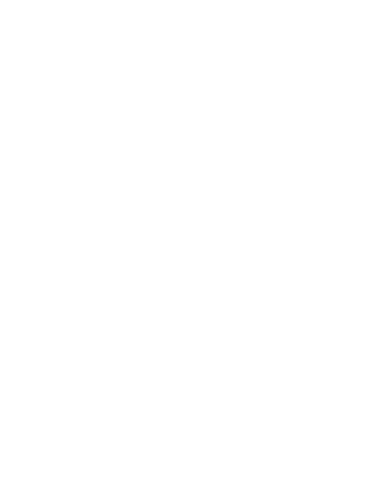
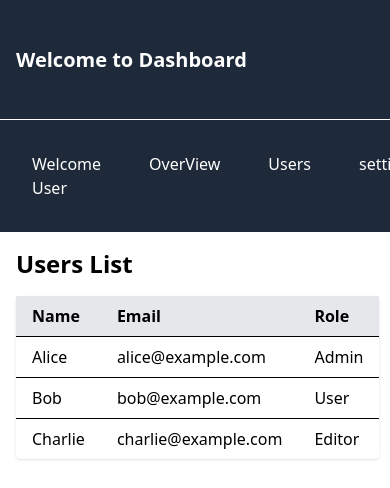
Before and after one commit to Vyshnav-Tv/Dashboard-app, a React (Vite) app: page /dashboard/user in a window 390 px wide. Before the commit this address had no page. Shown: the top 488 px of the page. Built offline with nearby package versions, Linux system fonts and the light colour scheme.

Commit message:
make the dashboard layout  responsive

```diff
--- a/src/App.jsx
+++ b/src/App.jsx
@@ -5,6 +5,7 @@ import SideBar from './components/SideBar'
 import Overview from './components/OverViewPage'
 import DashLayout from './components/DashLayout'
 import Settings from './components/Settings'
+import Users from './components/Users';
 
 function App() {
 
@@ -13,10 +14,13 @@ function App() {
     <>
     <BrowserRouter>
     <Routes>
-                <Route path="/login" element={<LoginPage />} />
-                <Route path="/dashboard" element={<DashLayout />}/>
-                  <Route path="/settings" element={<Settings/>} />
-                    <Route path="/overview" element={<Overview />} />
+                <Route path="/" element={<LoginPage />} />
+                <Route path="/dashboard" element={<DashLayout />}>
+                <Route path="user" element={<Users />}/>
+                  <Route path="settings" element={<Settings/>} />
+                    <Route path="overview" element={<Overview />} />
+                    </Route>
+
 
 
 
--- a/src/components/DashLayout.jsx
+++ b/src/components/DashLayout.jsx
@@ -2,20 +2,24 @@ import React from 'react'
 import SideBar from './SideBar'
 import Header from './Header'
 import Overview from './OverViewPage'
+import { Outlet } from 'react-router'
 
 function DashLayout() {
   return (
     <div className="flex flex-col h-screen">
     <Header/>
-    <div className='flex flex-1'>
+    <div className="flex flex-col md:flex-row flex-1 overflow-hidden">
     <SideBar  />
 
     <div className='flex-1 p-4 overflow-y-auto'>
 
 
-    <Overview/>
+    <Outlet/>
     </div>
+
+
     </div>
+
 </div>  )
 }
 
--- a/src/components/SideBar.jsx
+++ b/src/components/SideBar.jsx
@@ -8,13 +8,14 @@ function SideBar() {
 
 
   return (
-    <div className=' space-y-4 w-64 min-h-screen bg-gray-800 text-white p-6 '>
+    <div className='w-full md:w-64 bg-gray-800 text-white flex md:flex-col justify-around md:justify-start p-4 md:space-y-4 space-x-4 md:space-x-0'>
         <div className='w-full p-4 hover:outline hover:outline-2 hover:outline-black-500  ' > Welcome User</div>
 <div className='w-full p-4 hover:outline hover:outline-2 hover:outline-black-500  ' onClick={() =>
-                 navigate("/overview")}> OverView</div>
-<div className='w-full p-4 hover:outline hover:outline-2 hover:outline-black-500'> Users</div>
+                 navigate("/dashboard/overview")}> OverView</div>
 <div className='w-full p-4 hover:outline hover:outline-2 hover:outline-black-500'  onClick={() =>
-                 navigate("/settings")}> settings</div>
+                 navigate("/dashboard/user")}> Users</div>
+<div className='w-full p-4 hover:outline hover:outline-2 hover:outline-black-500'  onClick={() =>
+                 navigate("/dashboard/settings")}> settings</div>
 
 
     </div>
--- /dev/null
+++ b/src/components/Users.jsx
@@ -0,0 +1,37 @@
+import React, { useState } from 'react';
+
+const sampleUsers = [
+  { name: 'Alice', email: 'alice@example.com', role: 'Admin' },
+  { name: 'Bob', email: 'bob@example.com', role: 'User' },
+  { name: 'Charlie', email: 'charlie@example.com', role: 'Editor' },
+]
+
+const Users = () => {
+  const [users, setUsers] = useState(sampleUsers);
+
+  return (
+    <div>
+      <h2 className="text-2xl font-bold mb-4">Users List</h2>
+      <table className="min-w-full bg-white shadow rounded">
+        <thead>
+          <tr className="bg-gray-200 text-left">
+            <th className="py-2 px-4">Name</th>
+            <th className="py-2 px-4">Email</th>
+            <th className="py-2 px-4">Role</th>
+          </tr>
+        </thead>
+        <tbody>
+          {users.map((user, idx) => (
+            <tr key={idx} className="border-t">
+              <td className="py-2 px-4">{user.name}</td>
+              <td className="py-2 px-4">{user.email}</td>
+              <td className="py-2 px-4">{user.role}</td>
+            </tr>
+          ))}
+        </tbody>
+      </table>
+    </div>
+  );
+};
+
+export default Users;
```
